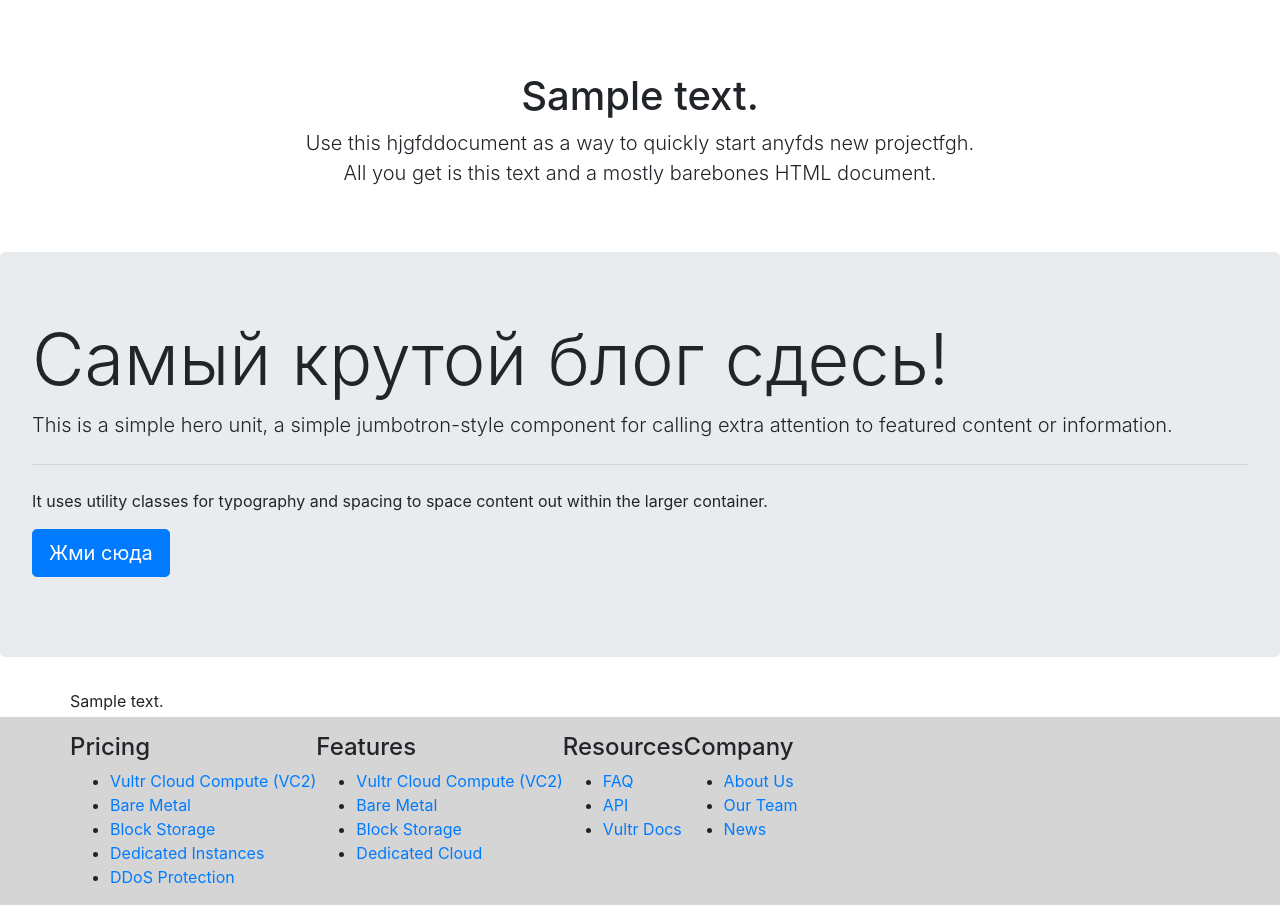
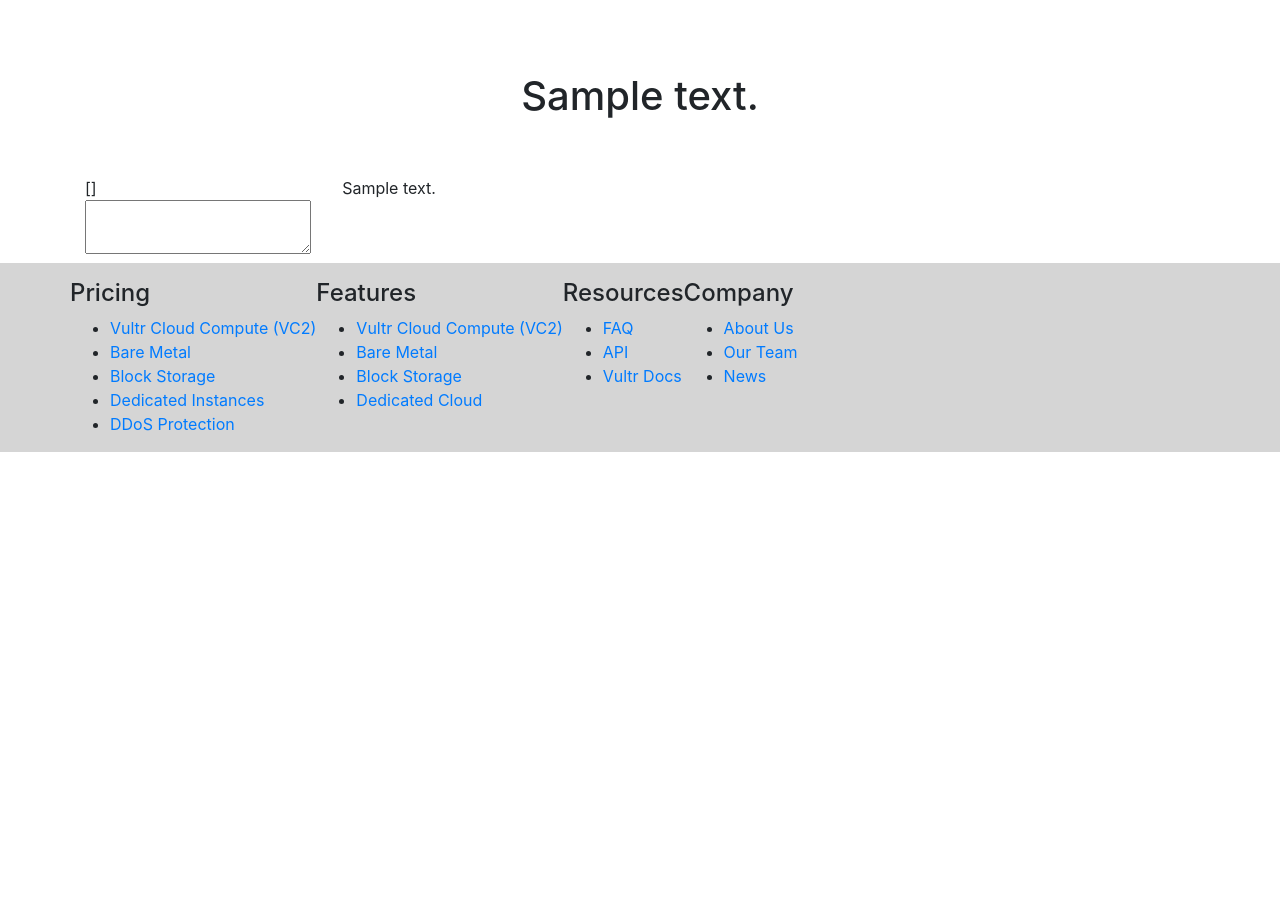
Before and after one commit to nion8/blog2, a Django app: template posts/templates/profile.html in a window 1280 px wide. Shown: the part 56-961 px from the top of the page. After the commit the page ends 508 px from the top, so only its background shows below. Run offline with Django 3.2, Linux system fonts and the light colour scheme; the template is opened without the code that fills it: most values are stand-ins (such as "Sample title", 1, 10 or a date in 2020); form fields are guessed from the names that the template uses; some libraries are stand-ins or nearby versions.

Commit message:
forms vidjet

```diff
--- a/posts/forms.py
+++ b/posts/forms.py
@@ -1,5 +1,5 @@
 from django import forms
-from .models import *
+# from .models import *
 
 
 #
@@ -9,4 +9,4 @@ from .models import *
 #         exclude = [""]
 
 class PostForm(forms.Form):
-    text = forms.CharField(widget=forms.Textarea(attrs={'rows: 2', 'cols: 80'}), max_length=300)
+    text = forms.CharField(widget=forms.Textarea(attrs={'rows': 2, 'cols': 80}), max_length=300)
--- a/posts/templates/home.html
+++ b/posts/templates/home.html
@@ -54,21 +54,11 @@
 <div class="container">
     <div class="starter-template">
         <h1>{{ text }}</h1>
-        <p class="lead">Use this hjgfddocument as a way to quickly start anyfds new projectfgh.<br> All you get is this text and a
-            mostly barebones HTML document.</p>
+
     </div>
 </div>
 <!-- /.container -->
-<div class="jumbotron">
-    <h1 class="display-3">Самый крутой блог сдесь!</h1>
-    <p class="lead">This is a simple hero unit, a simple jumbotron-style component for calling extra attention to
-        featured content or information.</p>
-    <hr class="my-4">
-    <p>It uses utility classes for typography and spacing to space content out within the larger container.</p>
-    <p class="lead">
-        <a class="btn btn-primary btn-lg" href="#" role="button">Жми сюда</a>
-    </p>
-</div>
+
 <!--  -->
 
 <!-- Content here -->
--- a/posts/templates/profile.html
+++ b/posts/templates/profile.html
@@ -4,6 +4,10 @@
     <div class="col-md12 column">
         <form action="post/" method="post">
             {% csrf_token %}
+            <div class="col-md-8 col-md-offset-2 fieldWrapper">
+                {{ form.text.errors }}
+                {{ form.text }}
+            </div>
         </form>
     </div>
 
--- a/posts/views.py
+++ b/posts/views.py
@@ -5,6 +5,7 @@ from django.shortcuts import render
 from django.views import View
 from .models import Post
 from user_profile.models import User
+from posts.forms import PostForm
 
 
 #
@@ -24,8 +25,10 @@ class Profile(View):
     def get(self, request, username):
         user = User.objects.get(username=username)
         posts = Post.objects.filter(user=user)
+        form = PostForm()
         context = {
             'posts': posts,
             'user': user,
+            'form': form,
         }
         return render(request, 'profile.html', context)
```
